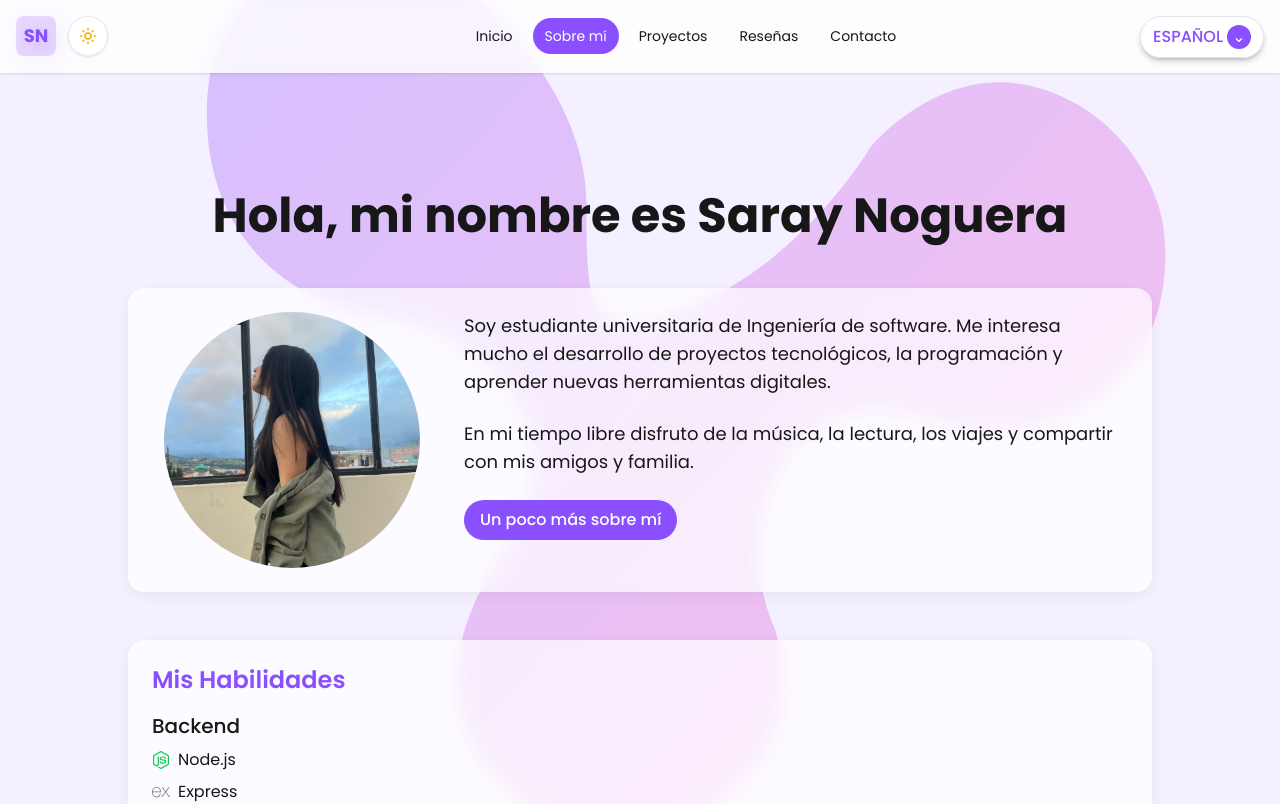
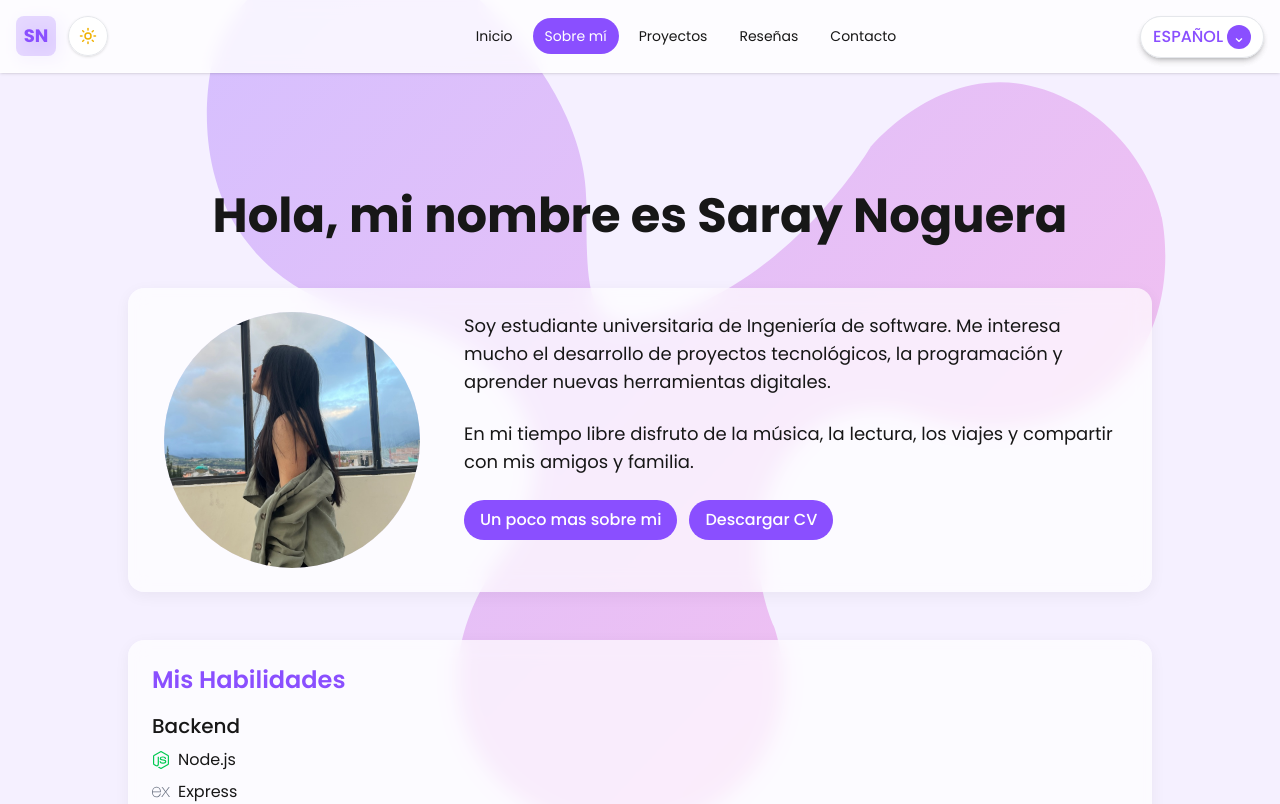
Before and after one commit to saris19/trabajofinal_diseno, a Next.js app: page /sobre-mi in a window 1280 px wide. Shown: the top 804 px of the page. Built offline with nearby package versions, Linux system fonts and the light colour scheme.

Commit message:
Corrigiendo

```diff
--- a/src/app/sobre-mi/page.tsx
+++ b/src/app/sobre-mi/page.tsx
@@ -47,12 +47,22 @@ export default function SobreMi() {
           <div>
             <p className="text-base md:text-lg mb-6">{t('about.intro1')}</p>
             <p className="text-base md:text-lg mb-6">{t('about.intro2')}</p>
+            <div className="flex flex-wrap gap-3">
               <button
                 onClick={() => setIsModalOpen(true)}
                 className="btn group transition-all duration-300 transform hover:scale-105"
               >
                 {t('about.btn.more')}
               </button>
+              <Link
+                href="https://drive.google.com/file/d/1a6iD8T3uDiUW9v9oDR2mkaEi86q3cTRp/view?usp=share_link"
+                target="_blank"
+                rel="noopener noreferrer"
+                className="btn group transition-all duration-300 transform hover:scale-105"
+              >
+                {t('about.btn.download_cv')}
+              </Link>
+            </div>
           </div>
         </div>
 
--- a/src/context/LanguageContext.tsx
+++ b/src/context/LanguageContext.tsx
@@ -31,7 +31,8 @@ const TRANSLATIONS: Record<Language, Record<string, string>> = {
     'about.title': 'Hola, mi nombre es Saray Noguera',
     'about.intro1': 'Soy estudiante universitaria de Ingeniería de software. Me interesa mucho el desarrollo de proyectos tecnológicos, la programación y aprender nuevas herramientas digitales.',
     'about.intro2': 'En mi tiempo libre disfruto de la música, la lectura, los viajes y compartir con mis amigos y familia.',
-    'about.btn.more': 'Un poco más sobre mí',
+    'about.btn.more': 'Un poco mas sobre mi',
+    'about.btn.download_cv': 'Descargar CV',
     'about.skills.title': 'Mis Habilidades',
     'about.skills.backend': 'Backend',
     'about.skills.frontend': 'Frontend',
@@ -102,6 +103,7 @@ const TRANSLATIONS: Record<Language, Record<string, string>> = {
     'about.intro1': 'I am a university student of Software Engineering. I am very interested in technology project development, programming, and learning new digital tools.',
     'about.intro2': 'In my free time I enjoy music, reading, traveling, and spending time with my friends and family.',
     'about.btn.more': 'Get to know me a bit more',
+    'about.btn.download_cv': 'Download CV',
     'about.skills.title': 'My Skills',
     'about.skills.backend': 'Backend',
     'about.skills.frontend': 'Frontend',
@@ -172,6 +174,7 @@ const TRANSLATIONS: Record<Language, Record<string, string>> = {
     'about.intro1': "Je suis étudiante en ingénierie logicielle. Je m'intéresse beaucoup au développement de projets technologiques, à la programmation et à l'apprentissage de nouveaux outils numériques.",
     'about.intro2': 'Pendant mon temps libre, je profite de la musique, de la lecture, des voyages et de passer du temps avec mes amis et ma famille.',
     'about.btn.more': 'En savoir un peu plus sur moi',
+    'about.btn.download_cv': 'Télécharger le CV',
     'about.skills.title': 'Mes Compétences',
     'about.skills.backend': 'Backend',
     'about.skills.frontend': 'Frontend',
```
Lines whose indentation alone changed are shown as unchanged.
